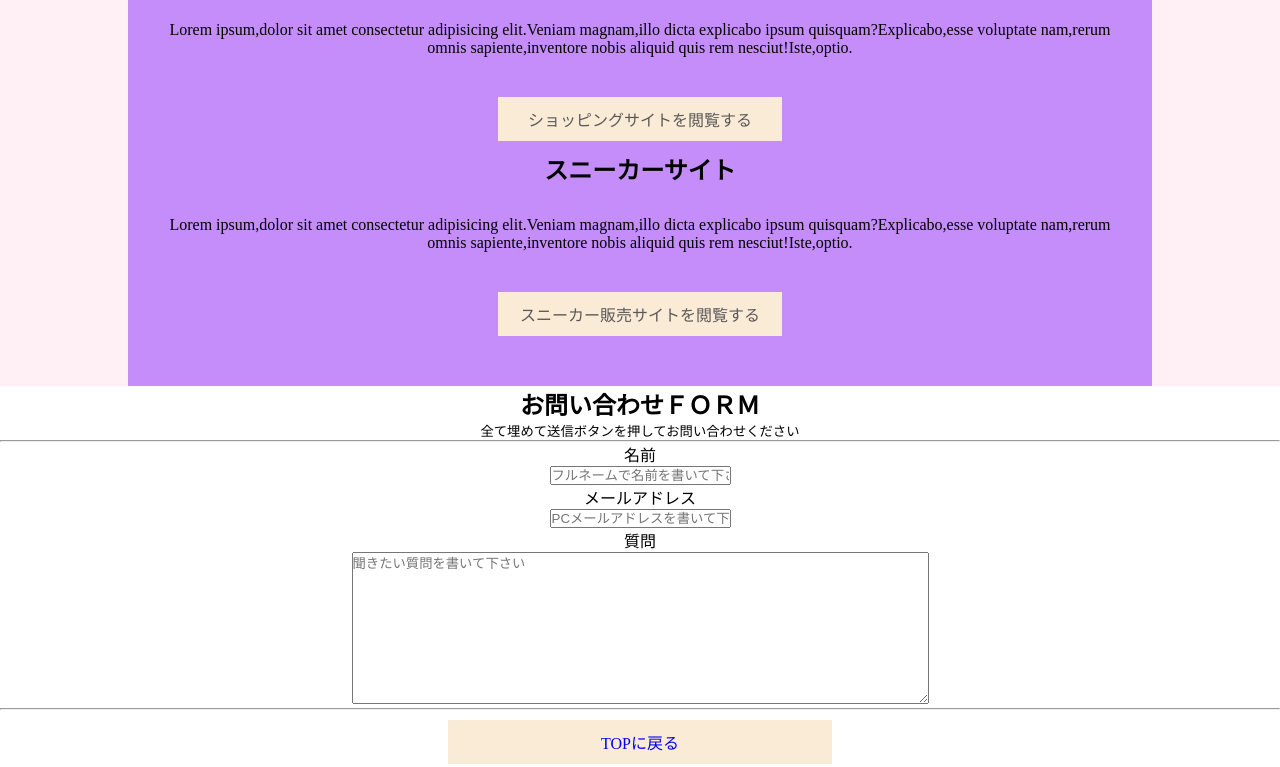
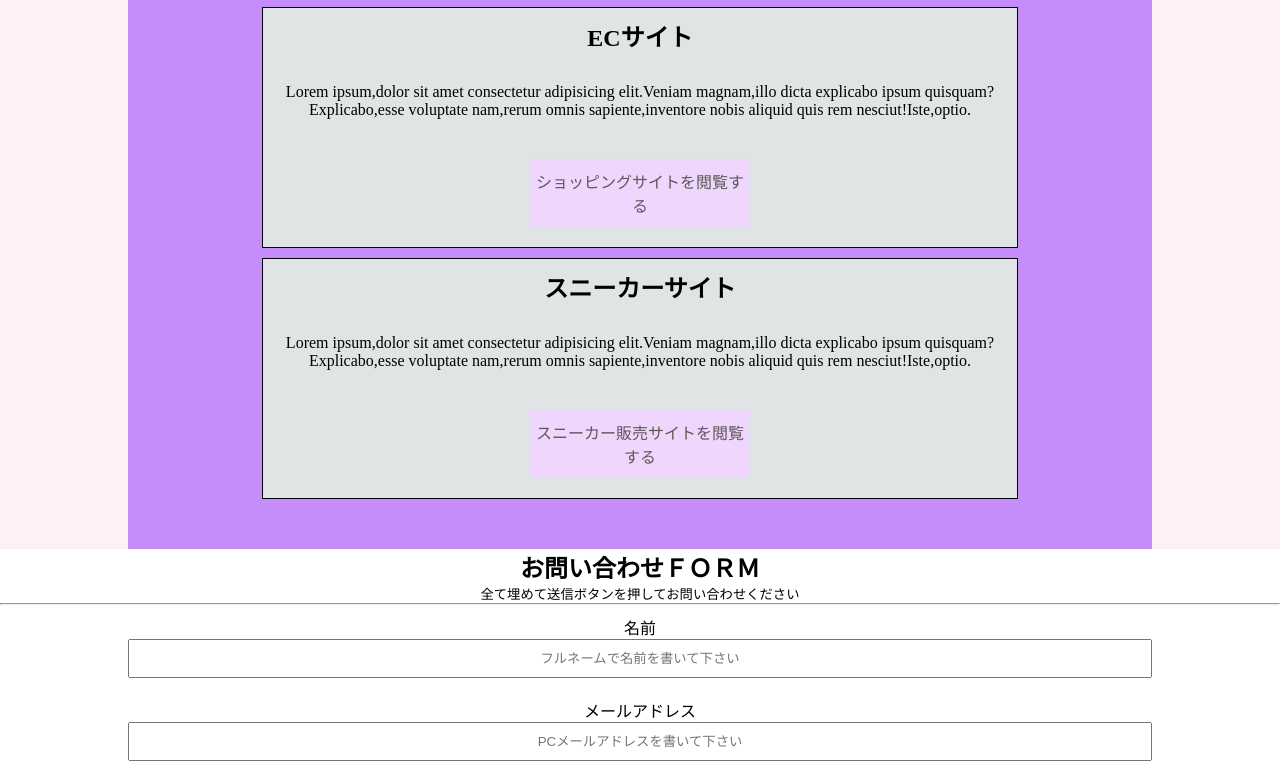
Before and after one commit to nyanfuii/mysite, a plain HTML site: page index.html in a window 1280 px wide. Shown: the part 2338-3105 px from the top of the page. Drawn offline with Linux system fonts and the light colour scheme.

Commit message:
Add files via upload

```diff
--- a/index.html
+++ b/index.html
@@ -88,7 +88,7 @@
             illoid
             vel
             assumenda.</p>
-          <img class="きつね５" src="image/alex-glebov-Y9mp8VnyreQ-unsplash.jpg" alt="" width="50%">
+          <img  src="image/alex-glebov-Y9mp8VnyreQ-unsplash.jpg" alt="きつね５" width="50%">
         </div>
       </div>
       </article>
@@ -135,20 +135,22 @@
 
     <div>
       <label>
-        <p>名前</p><input type="text" placeholder="フルネームで名前を書いて下さい">
+        <p>名前</p><input type="text"
+       id="caret" placeholder="フルネームで名前を書いて下さい">
       </label>
     </div>
 
     <div>
       <label>
-        <p>メールアドレス</p><input type="text" placeholder="PCメールアドレスを書いて下さい">
+        <p>メールアドレス</p><input type="text"
+        id="caret"  placeholder="PCメールアドレスを書いて下さい">
       </label>
     </div>
 
     <div>
       <label>
         <p>質問</p>
-        <textarea rows="10" cols="70" placeholder="聞きたい質問を書いて下さい"></textarea>
+        <textarea id="caret"  rows="10" cols="70" placeholder="聞きたい質問を書いて下さい"></textarea>
       </label>
     </div>
 
--- a/style.css
+++ b/style.css
@@ -47,7 +47,7 @@ main section {
 }
 
 .linkb {
-  background-color: antiquewhite;
+  background-color: rgb(239, 214, 253);
   padding: 10px 0;
   display: block;
   text-align: center;
@@ -60,6 +60,7 @@ main section {
 #form{
   text-align: center;
 }
+
 .last{
   background-color: rgb(215, 178, 250);
   text-align: center;
@@ -68,7 +69,7 @@ main section {
   padding: 10px 0;
   color:rgb(121, 120, 120) ;
 }
-a{
+header a{
   text-decoration: none;
 }
 
@@ -101,3 +102,43 @@ article p{
 .tb p{
   font-size: 8px;
 }
+
+#site div{
+  background-color: rgb(225, 228, 228);
+  width: 80%;
+  border: 1px solid;
+  margin: 10px auto;
+  padding: 10px;
+}
+
+[type="text"]{
+  width: 80%;
+  padding: 10px;
+}
+
+textarea{
+  width: 80%;
+
+}
+
+#form ::placeholder{
+  text-align: center;
+
+
+}
+#form div{
+  padding: 10px 0;
+}
+
+#caret{
+  text-align: center;
+  padding: 10px;
+}
+
+.item img{
+  border-radius: 50px;
+  object-fit: cover;
+  width: 120px;
+  height: 80px;
+  margin: 10px auto;
+}
```
